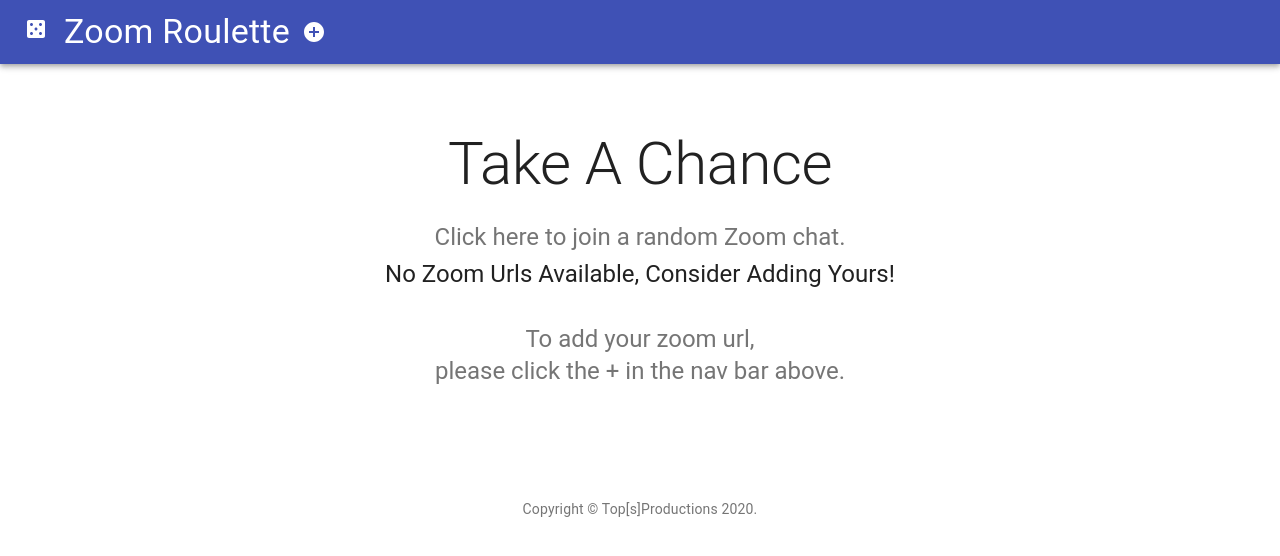
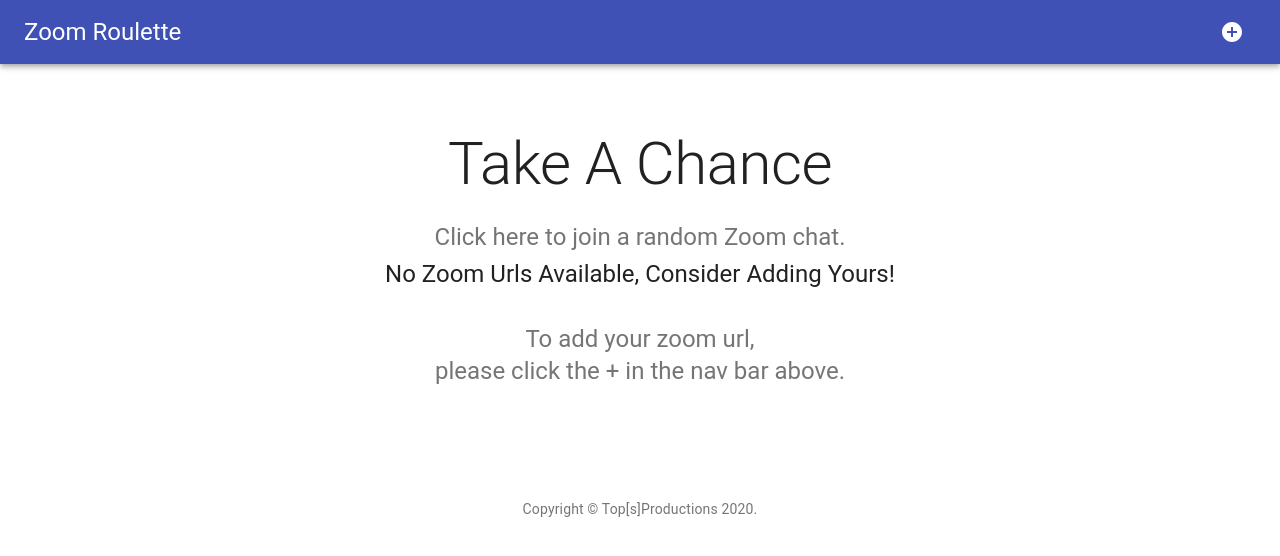
Before and after one commit to yacoba53/zoomRoulette, a React app: page / in a window 1280 px wide. Shown: the top 556 px of the page. Built offline with nearby package versions, Linux system fonts and the light colour scheme; no server answers.

Commit message:
flex display

```diff
--- a/client/app/src/Header/Header.js
+++ b/client/app/src/Header/Header.js
@@ -20,7 +20,7 @@
     }
   },
   root: {
-    flexGrow: 1,
+    display: 'flex',
   },
   title: {
     flexGrow: 1,
@@ -35,16 +35,14 @@
     <div className={classes.root}>
     <AppBar position="relative">
       <Toolbar>
-      <Link to={'/'} style = {{textDecoration: 'none', color: 'white'}}>
-        <CasinoIcon edge="start" className={classes.icon} />
-      </Link>
-      <Link to={'/'} className = {classes.logoName} style = {{textDecoration: 'none', color: 'white'}} >
-        <Typography variant="h4" color="inherit" noWrap className={classes.title}>
+      <Link to={'/'} className = {classes.title} style = {{textDecoration: 'none', color: 'white', justify: 'right'}} >
+        <Typography variant="h5" color="inherit">
           Zoom Roulette
         </Typography>
       </Link>
-      <Link to={'/add'} className = {classes.logoName} style = {{textDecoration: 'none', color: 'white', float: 'right'}} >
-      <IconButton aria-label="add a new url" color="inherit" style = {{float: 'right'}}>
+
+      <Link to={'/add'} className = {classes.logoName} style = {{textDecoration: 'none', color: 'white'}} >
+         <IconButton aria-label="add a new url" color="inherit" >
              <AddCircle />
          </IconButton>
       </Link>
```
